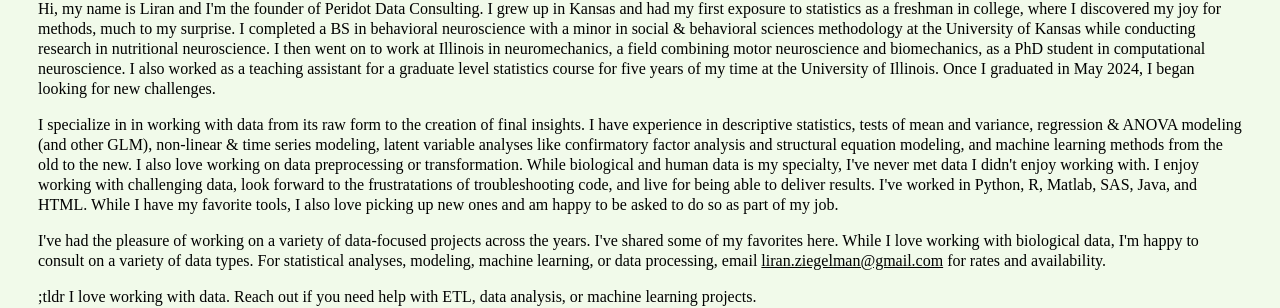
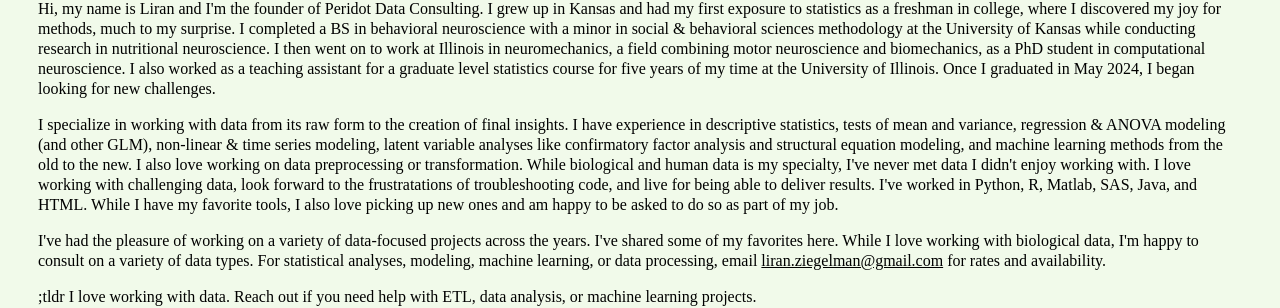
Before and after one commit to lziegelman/lziegelman.github.io, a Jekyll site: the page built from index.html, in a window 1280 px wide. Shown: the part 308-616 px from the top of the page. Built offline with Jekyll 4.4.1, drawn with Linux system fonts in a browser that asks for light colours.

Commit message:
Update index.html

```diff
--- a/index.html
+++ b/index.html
@@ -8,7 +8,7 @@ description: Peridot Data Consulting
 
 <p> </p>
 
-<p> I specialize in in working with data from its raw form to the creation of final insights. I have experience in descriptive statistics, tests of mean and variance, regression & ANOVA modeling (and other GLM), non-linear & time series modeling, latent variable analyses like confirmatory factor analysis and structural equation modeling, and machine learning methods from the old to the new. I also love working on data preprocessing or transformation. While biological and human data is my specialty, I've never met data I didn't enjoy working with. I enjoy working with challenging data, look forward to the frustratations of troubleshooting code, and live for being able to deliver results. I've worked in Python, R, Matlab, SAS, Java, and HTML. While I have my favorite tools, I also love picking up new ones and am happy to be asked to do so as part of my job.</p>
+<p> I specialize in working with data from its raw form to the creation of final insights. I have experience in descriptive statistics, tests of mean and variance, regression & ANOVA modeling (and other GLM), non-linear & time series modeling, latent variable analyses like confirmatory factor analysis and structural equation modeling, and machine learning methods from the old to the new. I also love working on data preprocessing or transformation. While biological and human data is my specialty, I've never met data I didn't enjoy working with. I love working with challenging data, look forward to the frustratations of troubleshooting code, and live for being able to deliver results. I've worked in Python, R, Matlab, SAS, Java, and HTML. While I have my favorite tools, I also love picking up new ones and am happy to be asked to do so as part of my job.</p>
 
 <p> I've had the pleasure of working on a variety of data-focused projects across the years. I've shared some of my favorites here. While I love working with biological data, I'm happy to consult on a variety of data types. For statistical analyses, modeling, machine learning, or data processing, email <u>liran.ziegelman@gmail.com</u> for rates and availability. </p>
 
```
